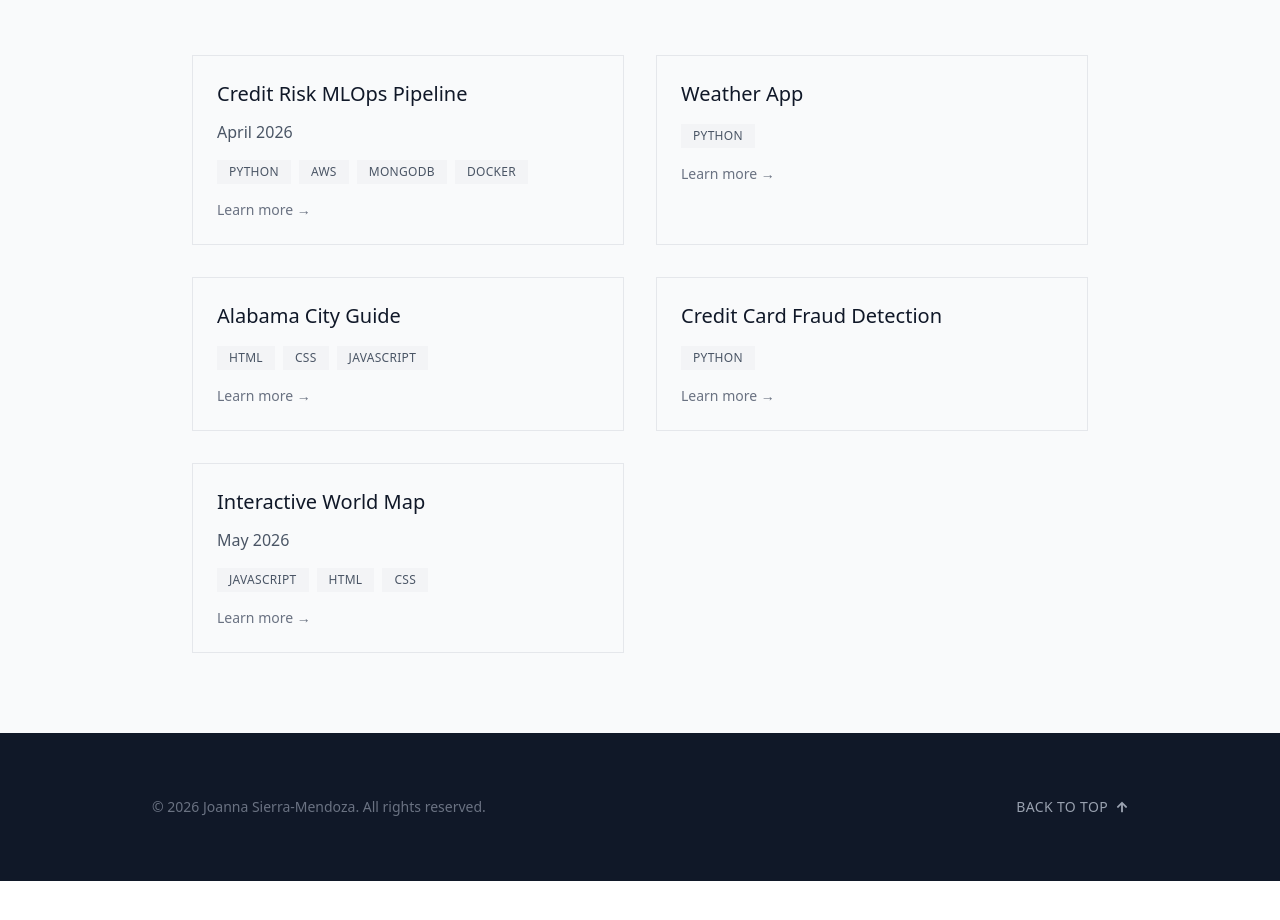
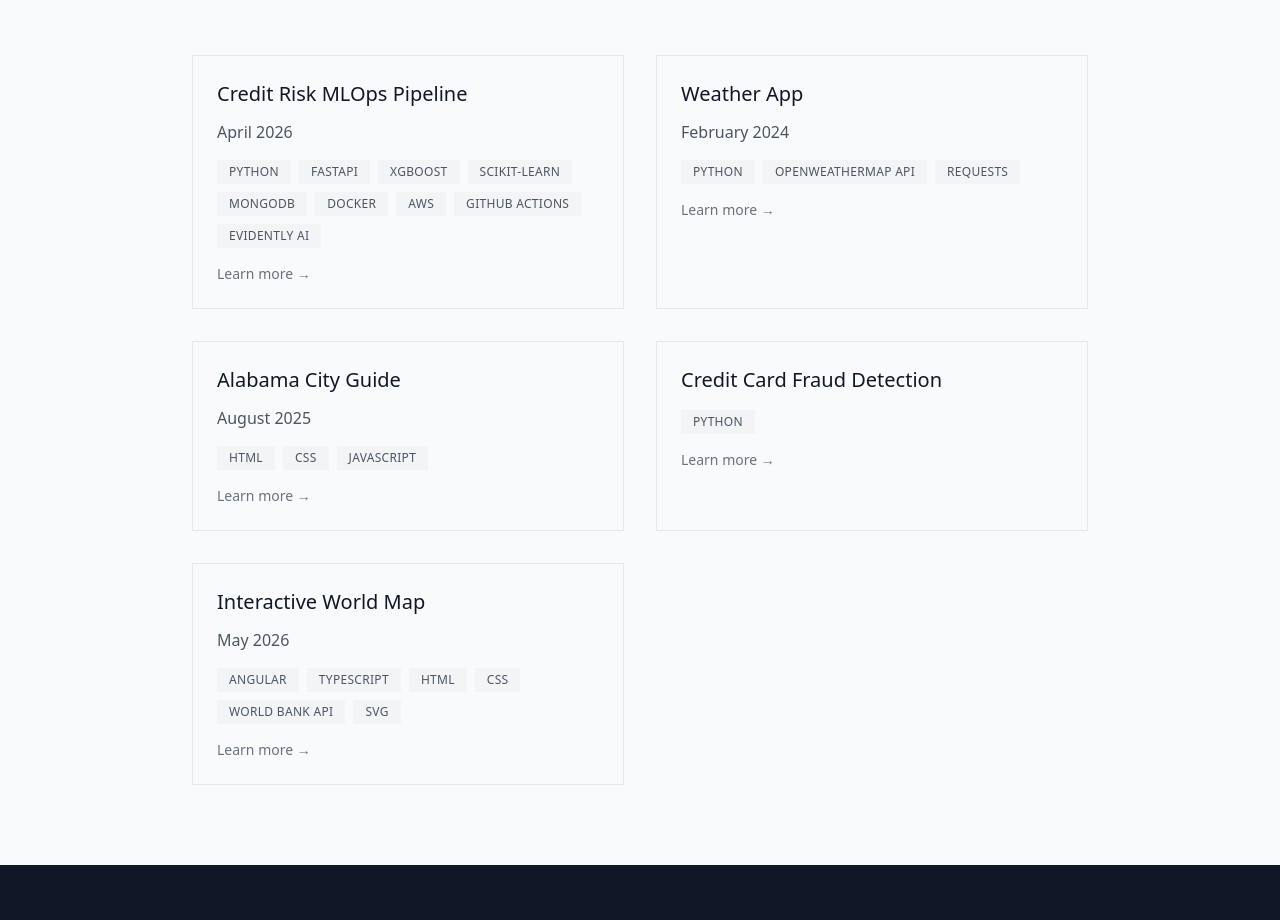
Before and after one commit to josierra21/jportfolio, a React (Vite) app: page / in a window 1280 px wide. Shown: the part 820-1740 px from the top of the page. Before the commit the page ends 1701 px from the top, so only its background shows below. Built offline with nearby package versions, Linux system fonts and the light colour scheme.

Commit message:
updated projects

```diff
--- a/src/components/experience/experience.tsx
+++ b/src/components/experience/experience.tsx
@@ -31,29 +31,42 @@ export const Experience: FC = () => {
       title: "Credit Risk MLOps Pipeline",
       description: "April 2026",
       repoLink: "https://github.com/josierra21/credit-risk-mlops",
-      overview: "",
+      overview: "An end-to-end machine learning system that predicts credit card default risk using a production-style MLOps workflow. The project includes data ingestion, validation, transformation, model training, deployment, and a FastAPI web interface for real-time predictions.",
       contributions: [
-        ""
+        "Built a modular training pipeline with data ingestion from MongoDB, validation, transformation, model training, and evaluation.",
+        "Implemented credit default prediction with XGBoost and supporting Scikit-learn workflows.",
+        "Added data drift detection with Evidently AI to support model monitoring and data quality checks.",
+        "Containerized the application with Docker and deployed it through AWS services including ECR, EC2, and S3.",
+        "Configured GitHub Actions CI/CD to automate image builds, deployment, and application updates."
       ],
-      techStack: ["Python", "AWS", "MongoDB", "Docker"]
+      techStack: ["Python", "FastAPI", "XGBoost", "Scikit-learn", "MongoDB", "Docker", "AWS", "GitHub Actions", "Evidently AI"]
     },
     {
       title: "Weather App",
-      description: "",
-      techStack: ["Python"],
-      overview: "",
+      description: "February 2024",
+      repoLink: "https://github.com/josierra21/Intro-to-Python/blob/main/Sierra_week12Weather_App.py",
+      techStack: ["Python", "OpenWeatherMap API", "Requests"],
+      overview: "A command-line Python weather application that retrieves current weather information from the OpenWeatherMap API. Users can search by ZIP code or city and state, choose their preferred temperature unit, and view formatted weather details in the terminal.",
       contributions: [
-        ""
+        "Created a simple terminal app where users can look up weather by ZIP code or city and state.",
+        "Integrated OpenWeatherMap API requests to retrieve location coordinates and current weather data.",
+        "Added support for Celsius, Fahrenheit, and Kelvin temperature units.",
+        "Formatted weather output to display temperature, feels-like temperature, pressure, humidity, wind, clouds, and conditions.",
+        "Included input validation and API error handling for invalid locations or failed requests."
       ]
     },
     {
       title: "Alabama City Guide",
-      description: "",
-      repoLink: "",
+      description: "August 2025",
+      repoLink: "https://github.com/josierra21/d277-front-end-web-development",
       techStack: ["HTML", "CSS", "JavaScript"],
-      overview: "",
+      overview: "A responsive multi-page informational website about Alabama, featuring dedicated pages for Montgomery, Birmingham, and Mobile. The site presents city history, demographics, attractions, culture, education, and cost-of-living information through structured front-end pages.",
       contributions: [
-        ""
+        "Built a multi-page website with consistent navigation across the home, city, and contact pages.",
+        "Structured content with semantic HTML, organized headings, lists, tables, and page sections.",
+        "Styled responsive layouts with external CSS to support readability across screen sizes.",
+        "Added a contact form with basic client-side email confirmation validation using JavaScript.",
+        "Integrated images, media assets, and Google Fonts to create a more complete user experience."
       ]
     },
     {
@@ -68,10 +81,14 @@ export const Experience: FC = () => {
     {
       title: "Interactive World Map",
       description: "May 2026",
-      techStack: ["JavaScript", "HTML", "CSS"],
-      overview: "",
+      repoLink: "https://github.com/josierra21/worldmap_angular",
+      techStack: ["Angular", "TypeScript", "HTML", "CSS", "World Bank API", "SVG"],
+      overview: "An Angular application that displays an interactive SVG world map and lets users click on countries to view country-specific information retrieved from the World Bank API.",
       contributions: [
-        ""
+        "Built an interactive map experience where users can select countries directly from an SVG world map.",
+        "Integrated the World Bank API to retrieve and display dynamic country details.",
+        "Organized the application with Angular routing and component-based structure.",
+        "Created a dedicated map page that updates country information based on user interaction."
       ]
     }
   ];
```
